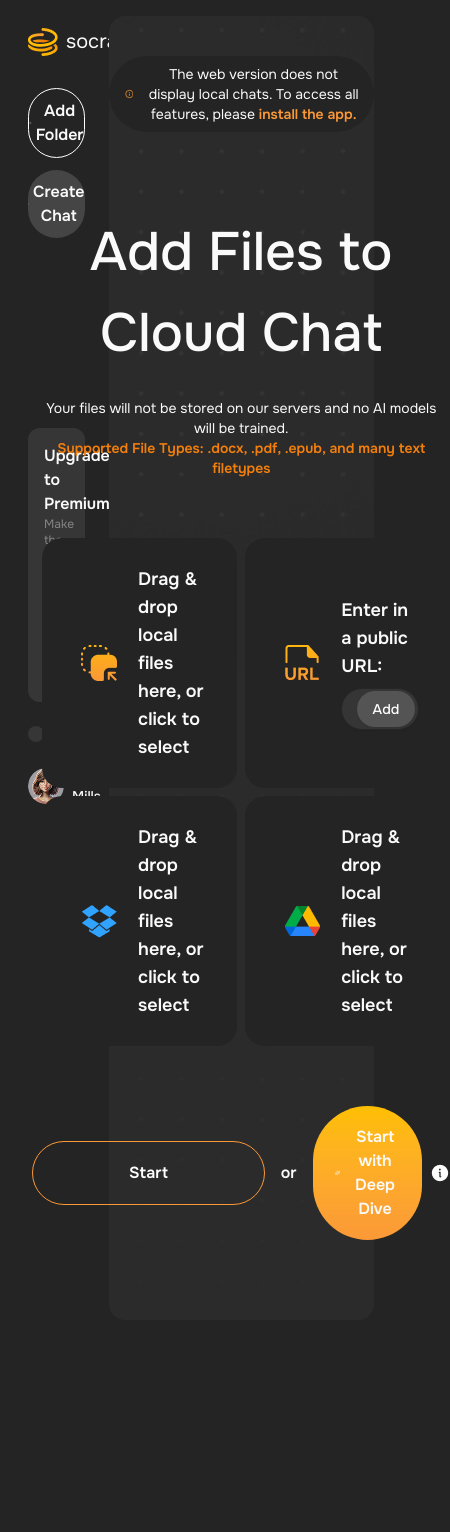
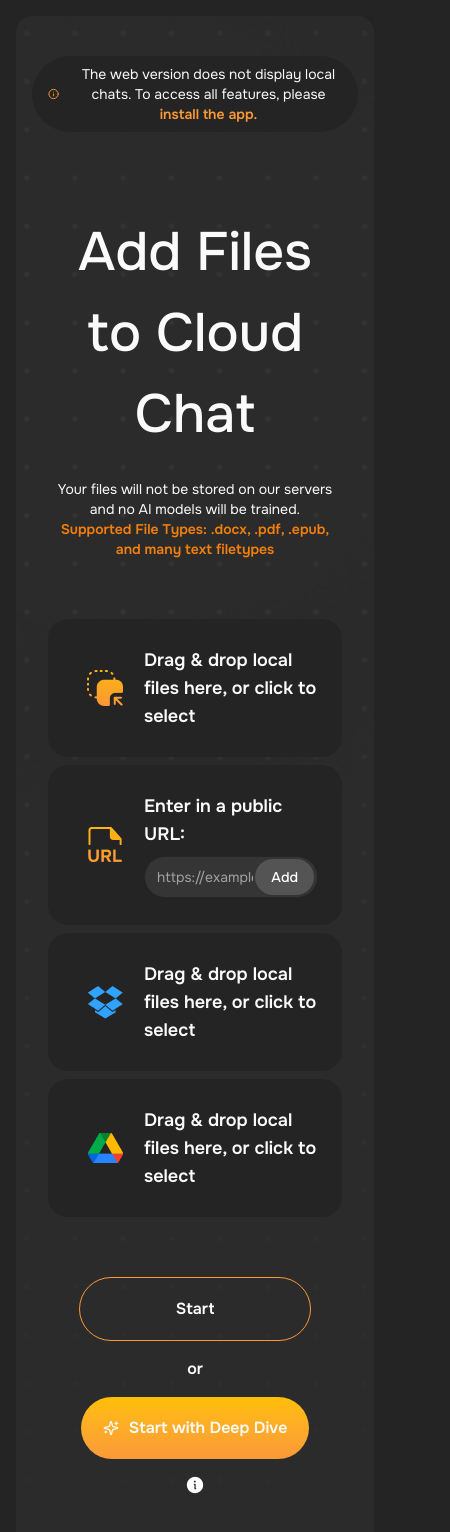
Before and after one commit to xyryc/socrates, a React (Vite) app: page / in a window 390 px wide. Shown: the top 1532 px of the page, 450 px wide, since content can reach past the window. Before the commit the page ends 1336 px from the top, so only its background shows below. Built offline with nearby package versions, Linux system fonts and the light colour scheme.

Commit message:
made sidebar responsive

```diff
--- a/package.json
+++ b/package.json
@@ -10,6 +10,7 @@
     "preview": "vite preview"
   },
   "dependencies": {
+    "@radix-ui/react-dialog": "^1.1.6",
     "@radix-ui/react-slot": "^1.1.2",
     "@radix-ui/react-tooltip": "^1.1.8",
     "@tailwindcss/vite": "^4.0.12",
--- /dev/null
+++ b/src/components/ui/sheet.tsx
@@ -0,0 +1,137 @@
+import * as React from "react"
+import * as SheetPrimitive from "@radix-ui/react-dialog"
+import { XIcon } from "lucide-react"
+
+import { cn } from "@/lib/utils"
+
+function Sheet({ ...props }: React.ComponentProps<typeof SheetPrimitive.Root>) {
+  return <SheetPrimitive.Root data-slot="sheet" {...props} />
+}
+
+function SheetTrigger({
+  ...props
+}: React.ComponentProps<typeof SheetPrimitive.Trigger>) {
+  return <SheetPrimitive.Trigger data-slot="sheet-trigger" {...props} />
+}
+
+function SheetClose({
+  ...props
+}: React.ComponentProps<typeof SheetPrimitive.Close>) {
+  return <SheetPrimitive.Close data-slot="sheet-close" {...props} />
+}
+
+function SheetPortal({
+  ...props
+}: React.ComponentProps<typeof SheetPrimitive.Portal>) {
+  return <SheetPrimitive.Portal data-slot="sheet-portal" {...props} />
+}
+
+function SheetOverlay({
+  className,
+  ...props
+}: React.ComponentProps<typeof SheetPrimitive.Overlay>) {
+  return (
+    <SheetPrimitive.Overlay
+      data-slot="sheet-overlay"
+      className={cn(
+        "data-[state=open]:animate-in data-[state=closed]:animate-out data-[state=closed]:fade-out-0 data-[state=open]:fade-in-0 fixed inset-0 z-50 bg-black/80",
+        className
+      )}
+      {...props}
+    />
+  )
+}
+
+function SheetContent({
+  className,
+  children,
+  side = "right",
+  ...props
+}: React.ComponentProps<typeof SheetPrimitive.Content> & {
+  side?: "top" | "right" | "bottom" | "left"
+}) {
+  return (
+    <SheetPortal>
+      <SheetOverlay />
+      <SheetPrimitive.Content
+        data-slot="sheet-content"
+        className={cn(
+          "bg-background data-[state=open]:animate-in data-[state=closed]:animate-out fixed z-50 flex flex-col gap-4 shadow-lg transition ease-in-out data-[state=closed]:duration-300 data-[state=open]:duration-500",
+          side === "right" &&
+            "data-[state=closed]:slide-out-to-right data-[state=open]:slide-in-from-right inset-y-0 right-0 h-full w-3/4 border-l sm:max-w-sm",
+          side === "left" &&
+            "data-[state=closed]:slide-out-to-left data-[state=open]:slide-in-from-left inset-y-0 left-0 h-full w-3/4 border-r sm:max-w-sm",
+          side === "top" &&
+            "data-[state=closed]:slide-out-to-top data-[state=open]:slide-in-from-top inset-x-0 top-0 h-auto border-b",
+          side === "bottom" &&
+            "data-[state=closed]:slide-out-to-bottom data-[state=open]:slide-in-from-bottom inset-x-0 bottom-0 h-auto border-t",
+          className
+        )}
+        {...props}
+      >
+        {children}
+        <SheetPrimitive.Close className="ring-offset-background focus:ring-ring data-[state=open]:bg-secondary absolute top-4 right-4 rounded-xs opacity-70 transition-opacity hover:opacity-100 focus:ring-2 focus:ring-offset-2 focus:outline-hidden disabled:pointer-events-none">
+          <XIcon className="size-4" />
+          <span className="sr-only">Close</span>
+        </SheetPrimitive.Close>
+      </SheetPrimitive.Content>
+    </SheetPortal>
+  )
+}
+
+function SheetHeader({ className, ...props }: React.ComponentProps<"div">) {
+  return (
+    <div
+      data-slot="sheet-header"
+      className={cn("flex flex-col gap-1.5 p-4", className)}
+      {...props}
+    />
+  )
+}
+
+function SheetFooter({ className, ...props }: React.ComponentProps<"div">) {
+  return (
+    <div
+      data-slot="sheet-footer"
+      className={cn("mt-auto flex flex-col gap-2 p-4", className)}
+      {...props}
+    />
+  )
+}
+
+function SheetTitle({
+  className,
+  ...props
+}: React.ComponentProps<typeof SheetPrimitive.Title>) {
+  return (
+    <SheetPrimitive.Title
+      data-slot="sheet-title"
+      className={cn("text-foreground font-semibold", className)}
+      {...props}
+    />
+  )
+}
+
+function SheetDescription({
+  className,
+  ...props
+}: React.ComponentProps<typeof SheetPrimitive.Description>) {
+  return (
+    <SheetPrimitive.Description
+      data-slot="sheet-description"
+      className={cn("text-muted-foreground text-sm", className)}
+      {...props}
+    />
+  )
+}
+
+export {
+  Sheet,
+  SheetTrigger,
+  SheetClose,
+  SheetContent,
+  SheetHeader,
+  SheetFooter,
+  SheetTitle,
+  SheetDescription,
+}
--- a/src/layouts/MainLayout.tsx
+++ b/src/layouts/MainLayout.tsx
@@ -3,12 +3,12 @@
 
 const MainLayout = () => {
   return (
-    <div className="font-onest grid grid-cols-12 gap-3 p-4">
-      <div className="col-span-3">
+    <div className="font-onest flex gap-3 p-4">
+      <div className="hidden lg:block">
         <Sidebar />
       </div>
 
-      <div className="col-span-9">
+      <div className="w-full">
         <PageContent />
       </div>
     </div>
--- a/src/layouts/PageContent.tsx
+++ b/src/layouts/PageContent.tsx
@@ -23,7 +23,7 @@
         alt="background pattern"
       />
 
-      <div className="flex flex-col items-center justify-center h-full">
+      <div className="flex flex-col items-center justify-center h-full px-4">
         {/* info */}
         <div className="flex items-center gap-3 mt-10 bg-[#242424] pl-4 pr-3 py-2 rounded-full">
           <Info className="text-[#FB9937]" />
@@ -40,7 +40,7 @@
         {/* main content */}
         <div className="my-20">
           {/* add files */}
-          <div>
+          <div className="px-4">
             <p className="text-[54px] font-medium mb-6">
               Add Files to Cloud Chat
             </p>
@@ -54,7 +54,7 @@
           </div>
 
           {/* cards */}
-          <div className="max-w-[820px] py-[60px] grid grid-cols-2 gap-2 text-left">
+          <div className="max-w-[820px] px-4 py-[60px] grid grid-cols-1 sm:grid-cols-2 gap-2 text-left">
             {/* drag and drop card */}
             <div className="px-6 py-[27px] flex items-center gap-1.5 bg-[#242424] rounded-[20px]">
               <img src={DragNDropIcon} alt="drag and drop icon" />
@@ -104,9 +104,9 @@
           </div>
 
           {/* bottom */}
-          <div className="flex items-center justify-center gap-2">
+          <div className="flex flex-col sm:flex-row items-center justify-center gap-4 sm:gap-2">
             {/* buttons */}
-            <div className="flex justify-center items-center gap-4 font-semibold">
+            <div className="flex flex-col sm:flex-row justify-center items-center gap-4 font-semibold">
               <button className="cursor-pointer hover:bg-[#FFBF00] border border-[#FB9937] text-white px-24 py-[19px] rounded-full">
                 Start
               </button>
--- a/src/layouts/Sidebar.tsx
+++ b/src/layouts/Sidebar.tsx
@@ -1,39 +1,78 @@
-import { PanelLeftClose, Plus, Search, Settings } from "lucide-react";
+import { useState } from "react";
+import {
+  Plus,
+  Settings,
+  PanelRightClose,
+  Search,
+  PanelLeftClose,
+} from "lucide-react";
 import SocratesLogo from "/socratesLogo.png";
 import FlowIcon from "/flowIcon.png";
 import Avatar from "/avatar.png";
+import { Button } from "@/components/ui/button";
 
 const Sidebar = () => {
+  const [isCollapsed, setIsCollapsed] = useState(false);
+
   return (
-    <div className="flex flex-col justify-between h-[95vh] p-3">
-      {/* header */}
+    <div
+      className={` h-[95vh] p-3 flex flex-col justify-between transition-all duration-300 ${
+        isCollapsed ? "w-[5vw]" : "w-[20vw]"
+      }`}
+    >
+      {/* Header */}
       <div>
-        <div className="flex justify-between">
+        {/* logo brand name */}
+        <div className="flex justify-between items-center">
           <div className="flex items-center gap-2">
-            <img src={SocratesLogo} alt="Socrates logo" />
-            <p className="text-xl">socrates</p>
+            <img
+              src={SocratesLogo}
+              alt="Socrates logo"
+              className={`transition-all duration-300 ${
+                isCollapsed ? "hidden" : "block"
+              }`}
+            />
+            {!isCollapsed && <p className="text-xl">socrates</p>}
           </div>
 
           <div className="text-[#868686] flex items-center gap-2">
-            <Search className="size-5" />
+            {!isCollapsed && <Search className="size-5" />}
+            <Button
+              variant="ghost"
+              size="icon"
+              onClick={() => setIsCollapsed(!isCollapsed)}
+              title={`${isCollapsed ? "Expand" : "Collapse"}`}
+            >
+              {isCollapsed ? (
+                <PanelRightClose className="size-5" />
+              ) : (
                 <PanelLeftClose className="size-5" />
+              )}
+            </Button>
           </div>
         </div>
 
-        {/* create chat buttons */}
+        {/* Create chat buttons */}
         <div className="mt-8">
-          <button className="cursor-pointer font-semibold w-full flex items-center gap-1 justify-center py-2.5 border border-white rounded-full mb-3">
-            <Plus /> Add Folder
+          <button
+            title="Add Folder"
+            className="cursor-pointer font-semibold w-full flex items-center gap-1 justify-center py-2.5 border border-white/10 rounded-full mb-3"
+          >
+            <Plus className="size-5" /> {!isCollapsed && "Add Folder"}
           </button>
-          <button className="cursor-pointer font-semibold w-full flex items-center gap-1 justify-center py-2.5 rounded-full bg-[#FFFFFF26]">
-            <Plus /> Create Chat
+          <button
+            title="Create Chat"
+            className="cursor-pointer font-semibold w-full flex items-center gap-1 justify-center py-2.5 rounded-full bg-[#FFFFFF26]"
+          >
+            <Plus className="size-5" /> {!isCollapsed && "Create Chat"}
           </button>
         </div>
       </div>
 
-      {/* footer */}
+      {/* Footer */}
       <div>
-        {/* plan */}
+        {/* Plan */}
+        {!isCollapsed && (
           <div className="bg-[#363636] p-4 rounded-[12px]">
             <p className="font-semibold">Upgrade to Premium</p>
             <p className="text-xs text-[#868686]">
@@ -44,27 +83,38 @@
               Upgrade plan
             </button>
           </div>
+        )}
 
-        {/* template */}
+        {/* Template */}
+        {!isCollapsed && (
           <div className="flex items-center gap-2 my-3 cursor-pointer">
-          <div className="size-7 rounded-full bg-[#363636] w-fit h-fit">
+            <div className="size-7 rounded-full bg-[#363636] flex items-center justify-center">
               <img className="p-2" src={FlowIcon} alt="FlowIcon" />
             </div>
+
             <p className="font-medium text-sm">Flow AI Templates</p>
           </div>
+        )}
 
-        {/* profile */}
+        {/* Profile */}
         <div className="flex items-center justify-between gap-4">
-          <span className="flex items-center gap-2 cursor-pointer">
+          <span
+            title="Profile"
+            className="flex items-center gap-2 cursor-pointer"
+          >
             <img
               className="size-9 rounded-full object-cover"
               src={Avatar}
               alt="user"
             />
+            {!isCollapsed && (
               <p className="font-medium text-sm">Jessica Mills</p>
+            )}
           </span>
 
+          {!isCollapsed && (
             <Settings className="text-[#868686] size-6 cursor-pointer" />
+          )}
         </div>
       </div>
     </div>
```
Also changed, not shown: 1 other file (tests, documents, lock files or other folders). Lines whose indentation alone changed are shown as unchanged.
